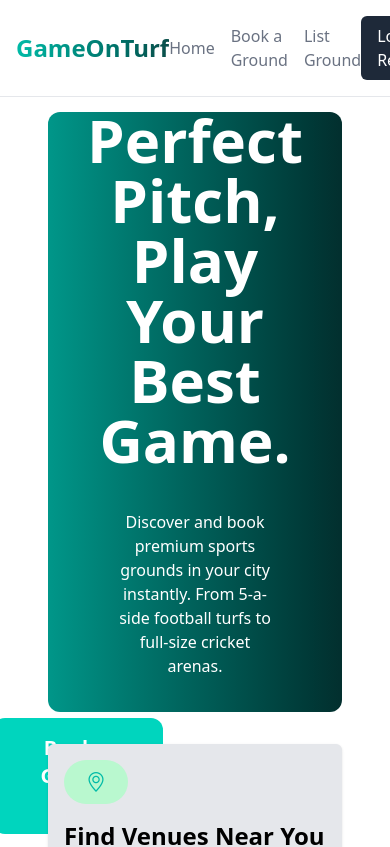
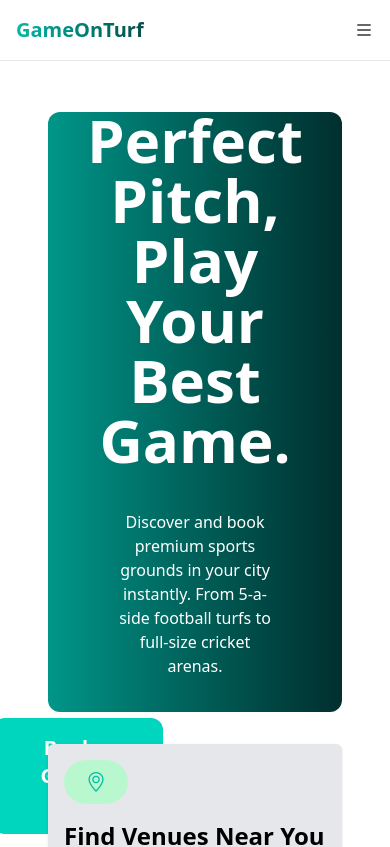
Before and after one commit to unrealblood/game-on-turf-nextjs, a Next.js app: page / in a window 390 px wide. Shown: the top 847 px of the page. Built offline with nearby package versions, Linux system fonts and the light colour scheme; no server answers.

Commit message:
seperate mobile header and large screen header to website header

```diff
--- a/app/components/header/HeaderClientComponent.jsx
+++ b/app/components/header/HeaderClientComponent.jsx
@@ -7,6 +7,7 @@ import { createClient } from "@/lib/supabase/client";
 
 export default function HeaderClientComponent() {
     const [user, setUser] = useState(null);
+    const [showMobileHeader, setMobileHeader] = useState(false);
 
     const supabase = createClient();
 
@@ -20,11 +21,16 @@ export default function HeaderClientComponent() {
         }
     }, [supabase]);
 
+    function toggleMobileHeader() {
+        setMobileHeader(!showMobileHeader);
+    }
+
     return (
-        <header className="fixed w-full flex justify-between items-center p-4 bg-white/60 backdrop-blur-md border-b border-gray-200 z-10">
+        <header className="fixed w-full p-4 bg-white/60 backdrop-blur-md border-b border-gray-200 z-10">
+            <div className="hidden sm:flex justify-between items-center">
                 <Link href={"/"}><h1 className="text-2xl font-bold bg-clip-text text-transparent bg-linear-to-r from-teal-500 to-teal-900">GameOnTurf</h1></Link>
 
-            <nav className="flex justify-center items-center gap-4 text-gray-500">
+                <nav className="hidden sm:flex justify-center items-center gap-4 text-gray-500">
                     <Link href={"/"}>Home</Link>
                     <Link href={"/book-grounds"}>Book a Ground</Link>
                     <Link href={"/list-ground"}>List Ground</Link>
@@ -37,8 +43,37 @@ export default function HeaderClientComponent() {
                     <LogoutButton setUser={setUser} />
                 </div>
                 :
+                <Link href={"/auth/login"} className="block px-4 py-2 bg-gray-800 text-white rounded-md">Login / Register</Link>
+                }
+            </div>
+
+            <div className="sm:hidden block">
+                <div className="flex justify-between items-center">
+                    <Link href={"/"}><h1 className="sm:text-2xl text-xl font-bold bg-clip-text text-transparent bg-linear-to-r from-teal-500 to-teal-900">GameOnTurf</h1></Link>
+
+                    <button type="button" className="cursor-pointer" onClick={toggleMobileHeader}><span className="text-xl bi-list" /></button>
+                </div>
+
+                {showMobileHeader
+                &&
+                <div className="border-t border-gray-200 mt-2">
+                    <div className="flex flex-col justify-start items-start p-4 gap-2 text-gray-500">
+                        <Link href={"/"}>Home</Link>
+
+                        {(user !== null)
+                        ?
+                        <div className="flex flex-col justify-start items-start gap-2">
+                            <Link href={"/book-grounds"}>Book a Ground</Link>
+                            <Link href={"/list-ground"}>List Ground</Link>
+                            <Link href="/dashboard" className="text-gray-500">Dashboard</Link>
+                            <LogoutButton setUser={setUser} />
+                        </div>
+                        :
                         <Link href={"/auth/login"} className="px-4 py-2 bg-gray-800 text-white rounded-md">Login / Register</Link>
                         }
+                    </div>
+                </div>}
+            </div>
         </header>
     );
 }
```
Lines whose indentation alone changed are shown as unchanged.
